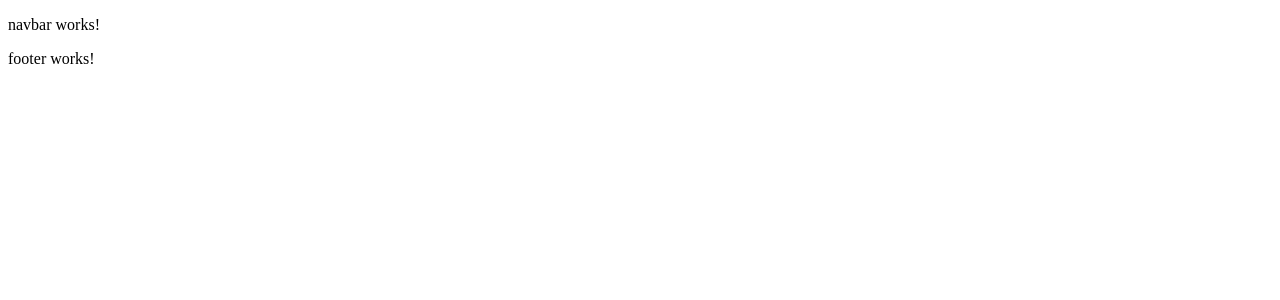
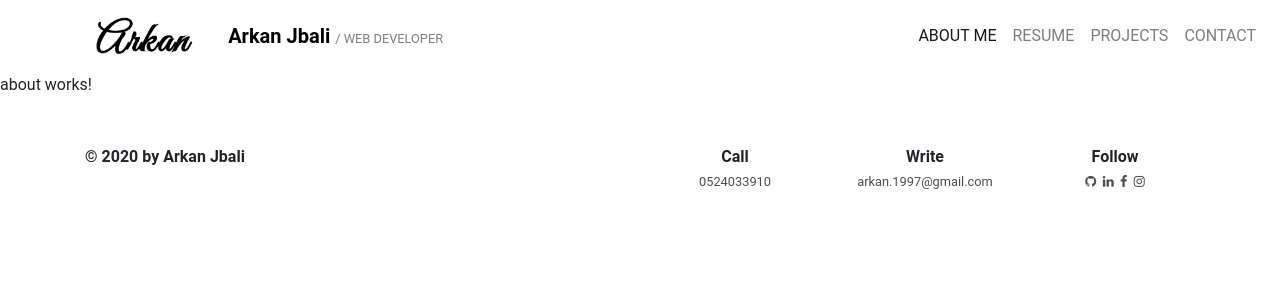
Before and after one commit to ArkanJbali/ArkanJbali, an Angular app: page /about in a window 1280 px wide. Before the commit this address led to /. Shown: the top 300 px of the page. Built offline with nearby package versions, Linux system fonts and the light colour scheme.

Commit message:
Navbar, footer

```diff
--- a/src/app/app-routing.module.ts
+++ b/src/app/app-routing.module.ts
@@ -1,8 +1,21 @@
+import { ContactComponent } from './contact/contact.component';
+import { ProjectsComponent } from './projects/projects.component';
+import { ResumeComponent } from './resume/resume.component';
+import { AboutComponent } from './about/about.component';
 import { NgModule } from '@angular/core';
 import { Routes, RouterModule } from '@angular/router';
 
 
-const routes: Routes = [];
+const routes: Routes = [
+  { path: '', component: AboutComponent, children: [
+    { path: 'about', component: AboutComponent },
+    { path: 'resume', component: ResumeComponent },
+    { path: 'projects', component: ProjectsComponent },
+    { path: 'contact', component: ContactComponent },
+    { path: '',   redirectTo: '/about', pathMatch: 'full' },
+    { path: '**', component: AboutComponent }
+  ]},
+];
 
 @NgModule({
   imports: [RouterModule.forRoot(routes)],
--- a/src/app/app.component.html
+++ b/src/app/app.component.html
@@ -1,5 +1,7 @@
 <app-navbar></app-navbar>
 
-<router-outlet></router-outlet>
+<router-outlet>
+
+</router-outlet>
 
 <app-footer></app-footer>
--- a/src/app/footer/footer.component.css
+++ b/src/app/footer/footer.component.css
@@ -0,0 +1,18 @@
+footer{
+  padding: 2rem;
+}
+.centerItem{
+  text-align: center;
+}
+.title{
+  font-weight: bold;
+}
+a{
+  color: rgba(0, 0, 0, 0.7);
+  text-decoration: none;
+  font-size: 1vw;
+}
+.social{
+  margin-right: 2%;
+  margin-left: 2%;
+}
--- a/src/app/footer/footer.component.html
+++ b/src/app/footer/footer.component.html
@@ -1 +1,29 @@
-<p>footer works!</p>
+<footer>
+  <div>
+    <div class="container">
+      <div class="row">
+        <div class="col align-items-start">
+          <span class="title">&copy; 2020 by Arkan Jbali</span>
+        </div>
+        <div class="col-2 centerItem">
+          <span class="title"> Call </span><br>
+          <a href="tel:0524033910" target="_blank">0524033910</a>
+        </div>
+        <div class="col-2 centerItem">
+          <span class="title"> Write </span><br>
+           <a href="mailto:arkan.1997@gmail.com" target="_blank">
+            arkan.1997@gmail.com
+          </a>
+        </div>
+        <div class="col-2 centerItem">
+          <span class="title"> Follow </span><br>
+          <a href="https://github.com/ArkanJbali" target="_blank" class="social"> <i class="fa fa-github"></i> </a>
+          <a href="https://www.linkedin.com/in/arkan-jbali/" target="_blank" class="social"> <i class="fa fa-linkedin"></i> </a>
+          <a href="https://www.facebook.com/arkan97j" target="_blank" class="social"> <i class="fa fa-facebook-f"></i> </a>
+          <a href="https://www.instagram.com/arkanjbali/" target="_blank" class="social"> <i class="fa fa-instagram"></i> </a>
+        </div>
+      </div>
+    </div>
+  </div>
+
+</footer>
--- a/src/app/navbar/navbar.component.css
+++ b/src/app/navbar/navbar.component.css
@@ -0,0 +1,24 @@
+img{
+  width: 10%;
+  margin-right: 2%;
+  margin-left: 5%;
+}
+nav {
+  background:transparent;
+
+}
+a{
+  cursor: pointer;
+}
+a:link{
+  color: black;
+}
+.name{
+  font-weight: bold;
+}
+.role{
+  font-size: .8rem;
+  font-weight: 400;
+  line-height: 1.5;
+  color: rgba(0,0,0,.5);
+}
--- a/src/app/navbar/navbar.component.html
+++ b/src/app/navbar/navbar.component.html
@@ -1 +1,23 @@
-<p>navbar works!</p>
+<nav class="navbar navbar-expand-lg navbar-light">
+  <img src="../assets/signLogo.png" />
+  <a class="navbar-brand" routerLink="/" routerLinkActive="active"> <span class="name"> Arkan Jbali </span> <span class="role">/ WEB DEVELOPER</span></a>
+  <button class="navbar-toggler" type="button" data-toggle="collapse" data-target="#navbarNav" aria-controls="navbarNav" aria-expanded="false" aria-label="Toggle navigation">
+    <span class="navbar-toggler-icon"></span>
+  </button>
+  <div class="collapse navbar-collapse" id="navbarNav" style="justify-content: flex-end">
+    <ul class="navbar-nav">
+      <li class="nav-item active">
+        <a class="nav-link" routerLink="/about" routerLinkActive="active">ABOUT ME <span class="sr-only">(current)</span></a>
+      </li>
+      <li class="nav-item">
+        <a class="nav-link" routerLink="/resume" routerLinkActive="active">RESUME</a>
+      </li>
+      <li class="nav-item">
+        <a class="nav-link" routerLink="/projects" routerLinkActive="active">PROJECTS</a>
+      </li>
+      <li class="nav-item">
+        <a class="nav-link" routerLink="/contact" routerLinkActive="active">CONTACT</a>
+      </li>
+    </ul>
+  </div>
+</nav>
--- a/src/index.html
+++ b/src/index.html
@@ -6,6 +6,12 @@
   <base href="/">
   <meta name="viewport" content="width=device-width, initial-scale=1">
   <link rel="icon" type="image/x-icon" href="favicon.ico">
+  <link rel="stylesheet" href="https://stackpath.bootstrapcdn.com/bootstrap/4.4.1/css/bootstrap.min.css" integrity="sha384-Vkoo8x4CGsO3+Hhxv8T/Q5PaXtkKtu6ug5TOeNV6gBiFeWPGFN9MuhOf23Q9Ifjh" crossorigin="anonymous">
+  <script src="https://code.jquery.com/jquery-3.4.1.slim.min.js" integrity="sha384-J6qa4849blE2+poT4WnyKhv5vZF5SrPo0iEjwBvKU7imGFAV0wwj1yYfoRSJoZ+n" crossorigin="anonymous"></script>
+  <script src="https://cdn.jsdelivr.net/npm/popper.js@1.16.0/dist/umd/popper.min.js" integrity="sha384-Q6E9RHvbIyZFJoft+2mJbHaEWldlvI9IOYy5n3zV9zzTtmI3UksdQRVvoxMfooAo" crossorigin="anonymous"></script>
+  <script src="https://stackpath.bootstrapcdn.com/bootstrap/4.4.1/js/bootstrap.min.js" integrity="sha384-wfSDF2E50Y2D1uUdj0O3uMBJnjuUD4Ih7YwaYd1iqfktj0Uod8GCExl3Og8ifwB6" crossorigin="anonymous"></script>
+  <link href="https://cdnjs.cloudflare.com/ajax/libs/font-awesome/4.7.0/css/font-awesome.min.css" rel="stylesheet" />
+
 </head>
 <body>
   <app-root></app-root>
--- a/src/styles.css
+++ b/src/styles.css
@@ -1 +1,16 @@
 /* You can add global styles to this file, and also import other style files */
+html {
+  height: 100%;
+  width: 100%;
+  scroll-behavior: smooth;
+}
+
+body {
+  margin: 0;
+  padding: 0;
+  height: 100%;
+  width: 100%;
+}
+
+html, body { height: 100%; }
+body { margin: 0; font-family: Roboto, "Helvetica Neue", sans-serif; }
```
Also changed, not shown: src/app/app.module.ts (+8 -2 lines), src/assets/signLogo.png (added).
